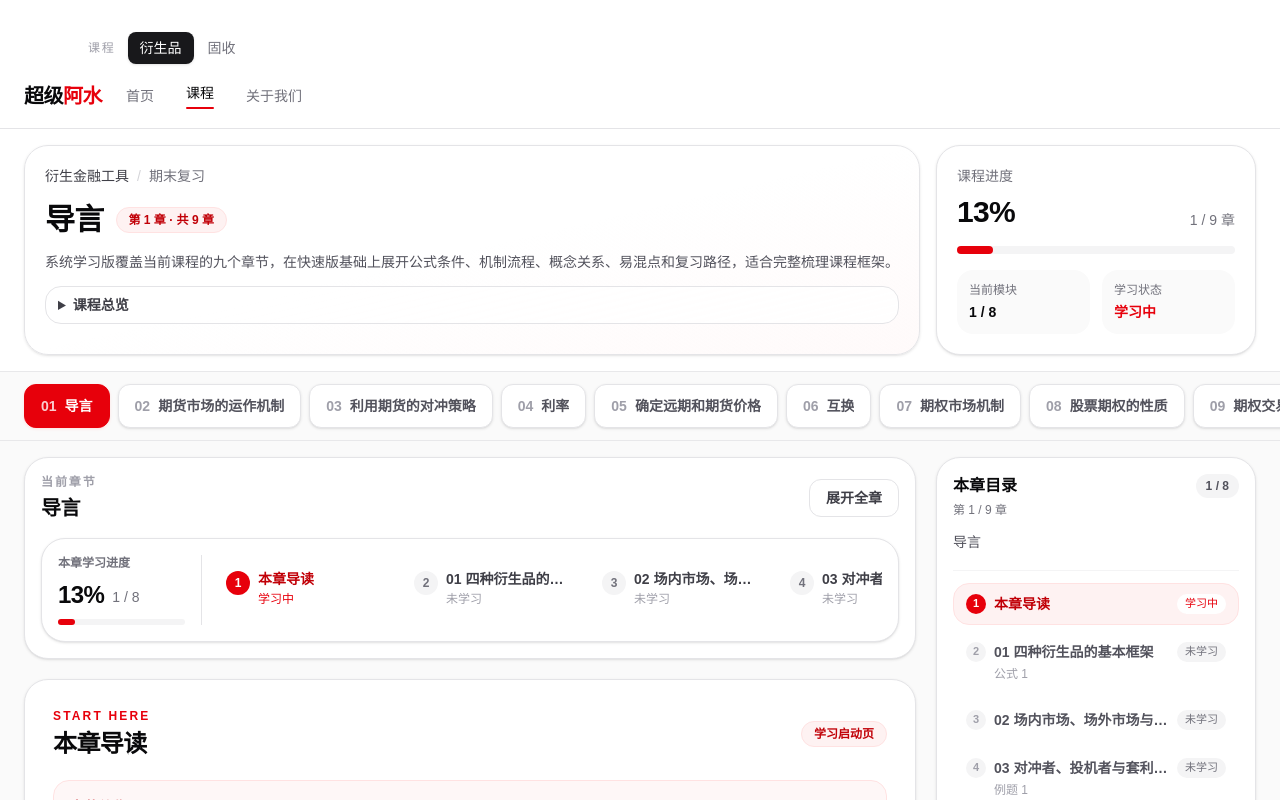
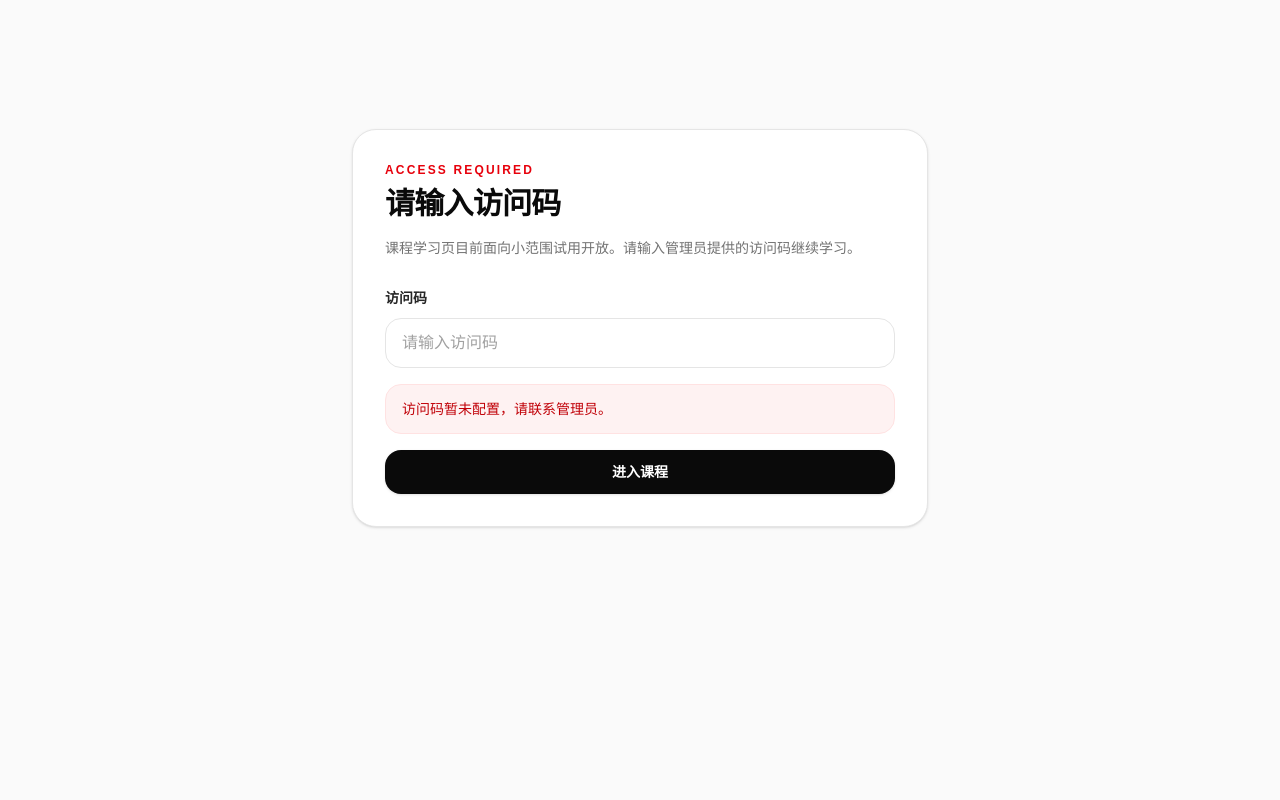
Before and after one commit to gareth-su/super-ashui, a Next.js app: page /framework in a window 1280 px wide. Shown: the top 800 px of the page. Built offline with nearby package versions, Linux system fonts and the light colour scheme; no server answers.

Commit message:
Add access code gate

```diff
--- /dev/null
+++ b/src/app/api/access/verify/route.ts
@@ -0,0 +1,55 @@
+import { NextResponse } from "next/server";
+import { verifyAccessCode } from "@/lib/access/access-control";
+
+const ACCESS_COOKIE_NAME = "ashui_access";
+const ACCESS_CODE_ID_COOKIE_NAME = "ashui_access_code_id";
+const ACCESS_COOKIE_MAX_AGE = 60 * 60 * 24 * 30;
+
+export async function POST(request: Request) {
+  let body: unknown;
+
+  try {
+    body = await request.json();
+  } catch {
+    return NextResponse.json({ error: "请输入访问码。" }, { status: 400 });
+  }
+
+  const accessCode = body && typeof body === "object" && "accessCode" in body
+    ? (body as { accessCode?: unknown }).accessCode
+    : undefined;
+
+  if (typeof accessCode !== "string" || !accessCode.trim()) {
+    return NextResponse.json({ error: "请输入访问码。" }, { status: 400 });
+  }
+
+  const result = verifyAccessCode(accessCode);
+
+  if (!result.ok) {
+    if (result.reason === "not_configured") {
+      return NextResponse.json({ error: "访问码暂未配置，请联系管理员。" }, { status: 503 });
+    }
+
+    return NextResponse.json({ error: "访问码不正确，请重新输入。" }, { status: 401 });
+  }
+
+  const response = NextResponse.json({ ok: true });
+  const secure = process.env.NODE_ENV === "production";
+
+  response.cookies.set(ACCESS_COOKIE_NAME, result.token, {
+    httpOnly: true,
+    maxAge: ACCESS_COOKIE_MAX_AGE,
+    sameSite: "lax",
+    secure,
+    path: "/",
+  });
+
+  response.cookies.set(ACCESS_CODE_ID_COOKIE_NAME, result.codeId, {
+    httpOnly: false,
+    maxAge: ACCESS_COOKIE_MAX_AGE,
+    sameSite: "lax",
+    secure,
+    path: "/",
+  });
+
+  return response;
+}
--- a/src/app/framework/page.tsx
+++ b/src/app/framework/page.tsx
@@ -1,6 +1,9 @@
+import { cookies } from "next/headers";
+import AccessGate from "@/components/access/AccessGate";
 import { getGeneratedCourseById, getDefaultGeneratedCourse } from "@/lib/courses/course-registry";
 import { loadGeneratedFramework } from "@/lib/courses/generated-framework-loader";
 import { getFixedCourseFramework } from "@/lib/fixed-course-framework";
+import { isAccessControlConfigured, isAccessTokenValid } from "@/lib/access/access-control";
 import FrameworkPageClient from "./FrameworkPageClient";
 
 export default async function FrameworkPage({
@@ -8,6 +11,17 @@ export default async function FrameworkPage({
 }: {
   searchParams: Promise<{ course?: string }>;
 }) {
+  const cookieStore = await cookies();
+  const accessToken = cookieStore.get("ashui_access")?.value;
+
+  if (!isAccessControlConfigured()) {
+    return <AccessGate message="访问码暂未配置，请联系管理员。" />;
+  }
+
+  if (!isAccessTokenValid(accessToken)) {
+    return <AccessGate />;
+  }
+
   const { course } = await searchParams;
   const courseId = course ?? "";
   const courseObj = getGeneratedCourseById(courseId) ?? getDefaultGeneratedCourse();
--- /dev/null
+++ b/src/components/access/AccessGate.tsx
@@ -0,0 +1,92 @@
+"use client";
+
+import { useRouter } from "next/navigation";
+import { FormEvent, useState } from "react";
+
+type Props = {
+  message?: string;
+};
+
+export default function AccessGate({ message }: Props) {
+  const router = useRouter();
+  const [accessCode, setAccessCode] = useState("");
+  const [error, setError] = useState(message ?? "");
+  const [isSubmitting, setIsSubmitting] = useState(false);
+
+  async function handleSubmit(event: FormEvent<HTMLFormElement>) {
+    event.preventDefault();
+
+    if (!accessCode.trim()) {
+      setError("请输入访问码。");
+      return;
+    }
+
+    setIsSubmitting(true);
+    setError("");
+
+    try {
+      const response = await fetch("/api/access/verify", {
+        method: "POST",
+        headers: { "Content-Type": "application/json" },
+        body: JSON.stringify({ accessCode }),
+      });
+
+      if (!response.ok) {
+        const data = await response.json().catch(() => null) as { error?: string } | null;
+        setError(data?.error ?? "访问码校验失败，请稍后再试。");
+        return;
+      }
+
+      router.refresh();
+    } catch {
+      setError("网络异常，请稍后重试。");
+    } finally {
+      setIsSubmitting(false);
+    }
+  }
+
+  return (
+    <main className="min-h-screen bg-[#fafafa] px-5 py-12 text-neutral-950 sm:px-6">
+      <section className="mx-auto flex min-h-[70vh] w-full max-w-xl items-center justify-center">
+        <div className="w-full rounded-3xl border border-neutral-200 bg-white p-6 shadow-sm sm:p-8">
+          <div className="mb-6">
+            <p className="text-xs font-semibold uppercase tracking-[0.18em] text-red-600">Access required</p>
+            <h1 className="mt-2 text-3xl font-black tracking-tight text-neutral-950">请输入访问码</h1>
+            <p className="mt-3 text-sm leading-7 text-neutral-500">
+              课程学习页目前面向小范围试用开放。请输入管理员提供的访问码继续学习。
+            </p>
+          </div>
+
+          <form className="space-y-4" onSubmit={handleSubmit}>
+            <label className="block">
+              <span className="text-sm font-semibold text-neutral-800">访问码</span>
+              <input
+                value={accessCode}
+                onChange={(event) => setAccessCode(event.target.value)}
+                disabled={isSubmitting}
+                className="mt-2 w-full rounded-2xl border border-neutral-200 bg-white px-4 py-3 text-base text-neutral-950 outline-none transition placeholder:text-neutral-400 focus:border-red-500 focus:ring-4 focus:ring-red-100 disabled:cursor-not-allowed disabled:bg-neutral-50"
+                placeholder="请输入访问码"
+                type="password"
+                autoComplete="off"
+              />
+            </label>
+
+            {error && (
+              <div className="rounded-2xl border border-red-100 bg-red-50 px-4 py-3 text-sm leading-6 text-red-700">
+                {error}
+              </div>
+            )}
+
+            <button
+              type="submit"
+              disabled={isSubmitting}
+              className="w-full rounded-2xl bg-neutral-950 px-5 py-3 text-sm font-semibold text-white shadow-sm transition hover:bg-red-600 disabled:cursor-not-allowed disabled:bg-neutral-300"
+            >
+              {isSubmitting ? "验证中..." : "进入课程"}
+            </button>
+          </form>
+        </div>
+      </section>
+    </main>
+  );
+}
--- /dev/null
+++ b/src/lib/access/access-control.ts
@@ -0,0 +1,73 @@
+import { createHash, timingSafeEqual } from "crypto";
+
+const ACCESS_CODES_ENV = "ASHUI_ACCESS_CODES";
+const ACCESS_TOKEN_PREFIX = "ashui-access-token:";
+const ACCESS_CODE_ID_PREFIX = "ashui-access-code-id:";
+
+export type AccessVerificationResult =
+  | { ok: true; codeId: string; token: string }
+  | { ok: false; reason: "not_configured" | "invalid" };
+
+export function getConfiguredAccessCodes() {
+  return (process.env[ACCESS_CODES_ENV] ?? "")
+    .split(",")
+    .map((code) => code.trim())
+    .filter(Boolean);
+}
+
+export function isAccessControlConfigured() {
+  return getConfiguredAccessCodes().length > 0;
+}
+
+export function getAccessCodeId(code: string) {
+  return createHash("sha256")
+    .update(`${ACCESS_CODE_ID_PREFIX}${code}`)
+    .digest("hex")
+    .slice(0, 12);
+}
+
+function getAccessToken(code: string) {
+  return createHash("sha256")
+    .update(`${ACCESS_TOKEN_PREFIX}${code}`)
+    .digest("hex");
+}
+
+function safeEqual(a: string, b: string) {
+  const aBuffer = Buffer.from(a);
+  const bBuffer = Buffer.from(b);
+
+  if (aBuffer.length !== bBuffer.length) return false;
+
+  return timingSafeEqual(aBuffer, bBuffer);
+}
+
+export function verifyAccessCode(input: string): AccessVerificationResult {
+  const accessCodes = getConfiguredAccessCodes();
+  const normalizedInput = input.trim();
+
+  if (accessCodes.length === 0) {
+    return { ok: false, reason: "not_configured" };
+  }
+
+  if (!normalizedInput) {
+    return { ok: false, reason: "invalid" };
+  }
+
+  const matchedCode = accessCodes.find((code) => safeEqual(code, normalizedInput));
+
+  if (!matchedCode) {
+    return { ok: false, reason: "invalid" };
+  }
+
+  return {
+    ok: true,
+    codeId: getAccessCodeId(matchedCode),
+    token: getAccessToken(matchedCode),
+  };
+}
+
+export function isAccessTokenValid(token: string | undefined) {
+  if (!token) return false;
+
+  return getConfiguredAccessCodes().some((code) => safeEqual(getAccessToken(code), token));
+}
```
